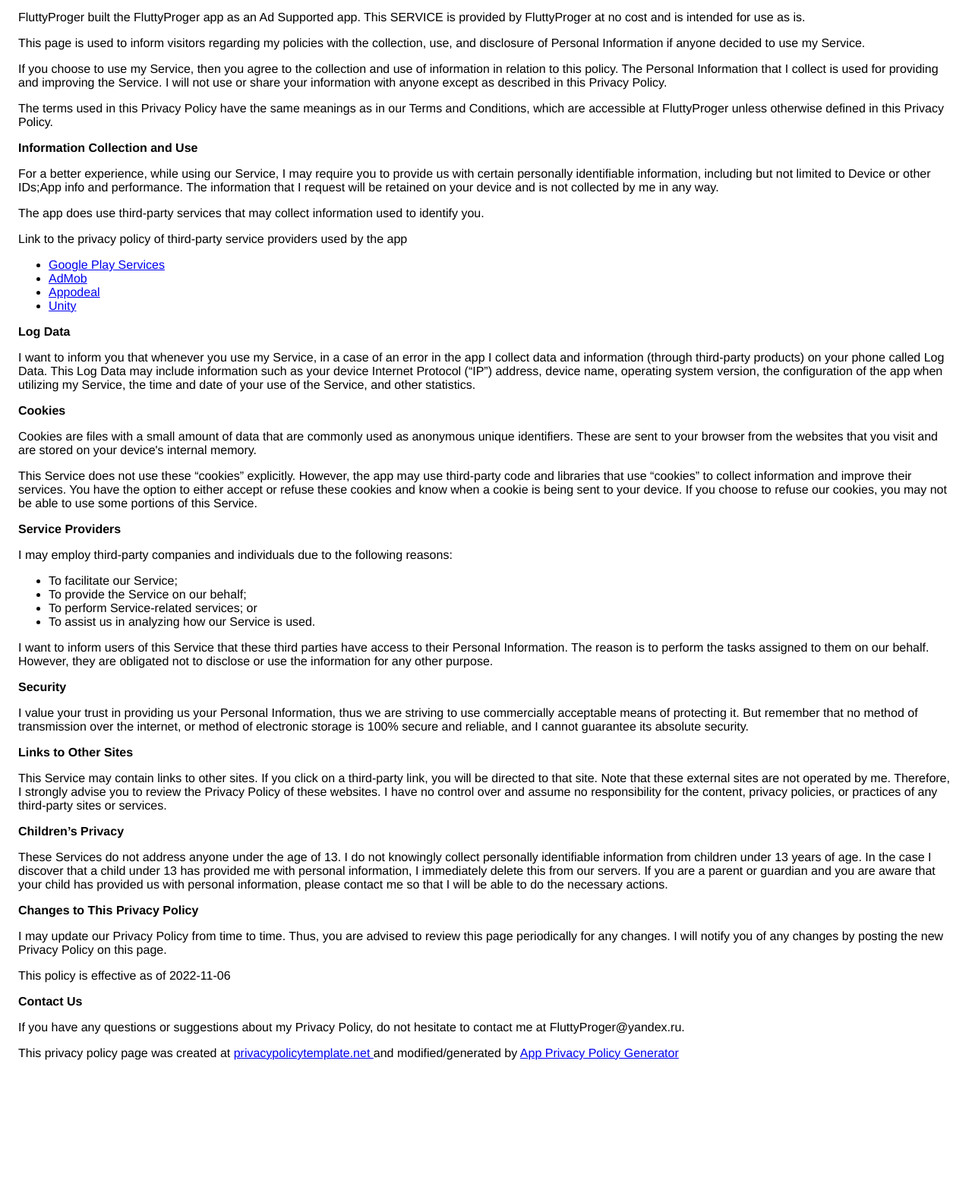
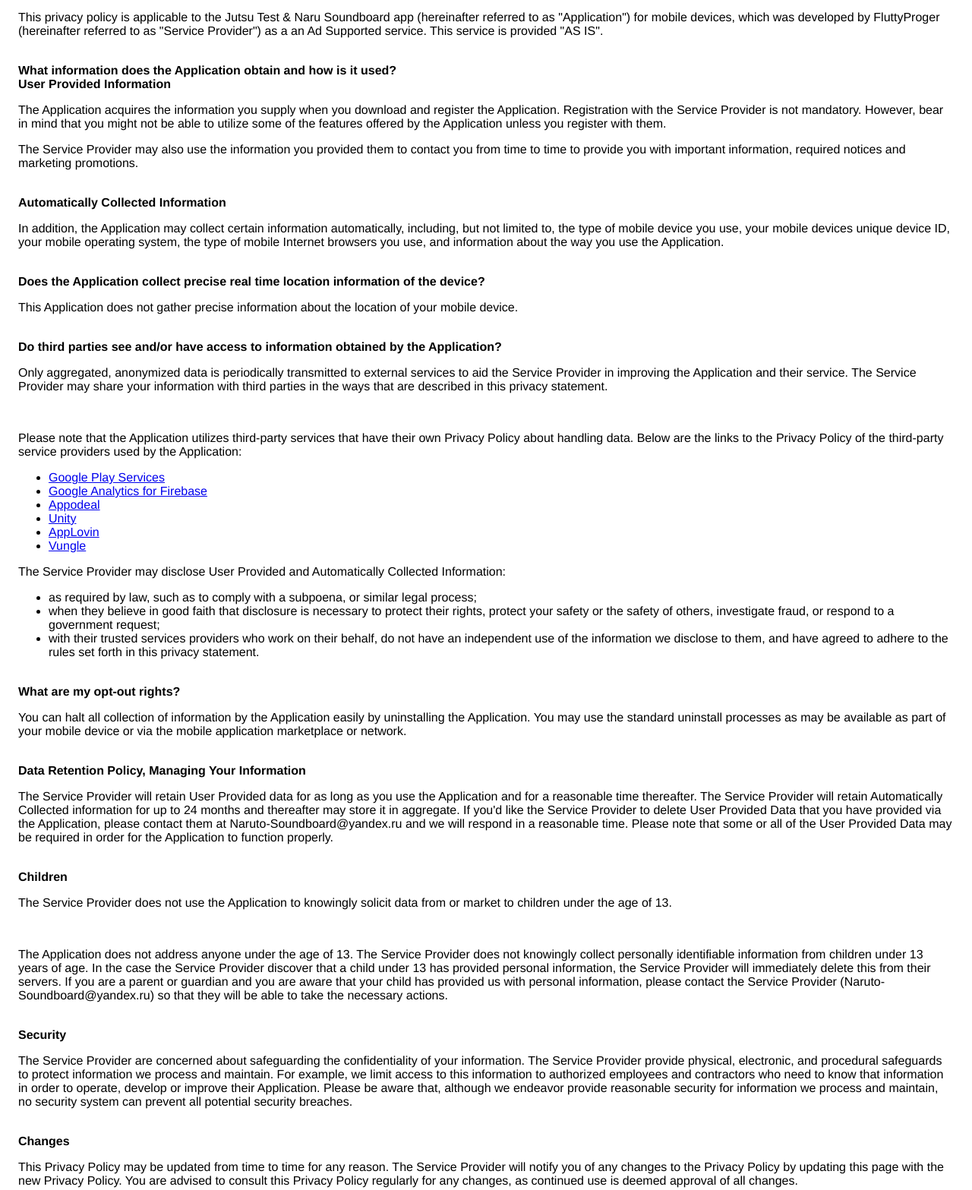
Before and after one commit to FluttyProger/FluttyProger.github.io, a plain HTML site: page index.html in a window 1280 px wide. Shown: the part 44-1611 px from the top of the page at 76% size. Before the commit the page ends 1480 px from the top, so only its background shows below. Drawn offline with Linux system fonts and the light colour scheme.

Commit message:
Update index.html

```diff
--- a/index.html
+++ b/index.html
@@ -1,109 +1,79 @@
 <!DOCTYPE html>
 <html>
+
 <head>
 	<meta charset='utf-8'>
 	<meta name='viewport' content='width=device-width'>
 	<title>Privacy Policy</title>
-      <style> body { font-family: 'Helvetica Neue', Helvetica, Arial, sans-serif; padding:1em; } </style>
+	<style>
+	body {
+		font-family: 'Helvetica Neue', Helvetica, Arial, sans-serif;
+		padding: 1em;
+	}
+	</style>
 </head>
-    <body>
-    <strong>Privacy Policy</strong> <p>
-                  FluttyProger built the FluttyProger app as
-                  an Ad Supported app. This SERVICE is provided by
-                  FluttyProger at no cost and is intended for use as
-                  is.
-                </p> <p>
-                  This page is used to inform visitors regarding my
-                  policies with the collection, use, and disclosure of Personal
-                  Information if anyone decided to use my Service.
-                </p> <p>
-                  If you choose to use my Service, then you agree to
-                  the collection and use of information in relation to this
-                  policy. The Personal Information that I collect is
-                  used for providing and improving the Service. I will not use or share your information with
-                  anyone except as described in this Privacy Policy.
-                </p> <p>
-                  The terms used in this Privacy Policy have the same meanings
-                  as in our Terms and Conditions, which are accessible at
-                  FluttyProger unless otherwise defined in this Privacy Policy.
-                </p> <p><strong>Information Collection and Use</strong></p> <p>
-                  For a better experience, while using our Service, I
-                  may require you to provide us with certain personally
-                  identifiable information, including but not limited to Device or other IDs;App info and performance. The information that
-                  I request will be retained on your device and is not collected by me in any way.
-                </p> <div bis_skin_checked="1"><p>
-                    The app does use third-party services that may collect
-                    information used to identify you.
-                  </p> <p>
-                    Link to the privacy policy of third-party service providers used
-                    by the app
-                  </p> <ul><li><a href="https://www.google.com/policies/privacy/" target="_blank" rel="noopener noreferrer" bis_skin_checked="1">Google Play Services</a></li><li><a href="https://support.google.com/admob/answer/6128543?hl=en" target="_blank" rel="noopener noreferrer">AdMob</a></li><!----><!----><!----><!----><!----><!----><!----><li><a href="https://www.appodeal.com/home/privacy-policy/" target="_blank" rel="noopener noreferrer">Appodeal</a></li><!----><li><a href="https://unity3d.com/legal/privacy-policy" target="_blank" rel="noopener noreferrer">Unity</a></li><!----><!----><!----><!----><!----><!----><!----><!----><!----><!----><!----><!----><!----><!----><!----><!----></ul></div> <p><strong>Log Data</strong></p> <p>
-                  I want to inform you that whenever you
-                  use my Service, in a case of an error in the app
-                  I collect data and information (through third-party
-                  products) on your phone called Log Data. This Log Data may
-                  include information such as your device Internet Protocol
-                  (“IP”) address, device name, operating system version, the
-                  configuration of the app when utilizing my Service,
-                  the time and date of your use of the Service, and other
-                  statistics.
-                </p> <p><strong>Cookies</strong></p> <p>
-                  Cookies are files with a small amount of data that are
-                  commonly used as anonymous unique identifiers. These are sent
-                  to your browser from the websites that you visit and are
-                  stored on your device's internal memory.
-                </p> <p>
-                  This Service does not use these “cookies” explicitly. However,
-                  the app may use third-party code and libraries that use
-                  “cookies” to collect information and improve their services.
-                  You have the option to either accept or refuse these cookies
-                  and know when a cookie is being sent to your device. If you
-                  choose to refuse our cookies, you may not be able to use some
-                  portions of this Service.
-                </p> <p><strong>Service Providers</strong></p> <p>
-                  I may employ third-party companies and
-                  individuals due to the following reasons:
-                </p> <ul><li>To facilitate our Service;</li> <li>To provide the Service on our behalf;</li> <li>To perform Service-related services; or</li> <li>To assist us in analyzing how our Service is used.</li></ul> <p>
-                  I want to inform users of this Service
-                  that these third parties have access to their Personal
-                  Information. The reason is to perform the tasks assigned to
-                  them on our behalf. However, they are obligated not to
-                  disclose or use the information for any other purpose.
-                </p> <p><strong>Security</strong></p> <p>
-                  I value your trust in providing us your
-                  Personal Information, thus we are striving to use commercially
-                  acceptable means of protecting it. But remember that no method
-                  of transmission over the internet, or method of electronic
-                  storage is 100% secure and reliable, and I cannot
-                  guarantee its absolute security.
-                </p> <p><strong>Links to Other Sites</strong></p> <p>
-                  This Service may contain links to other sites. If you click on
-                  a third-party link, you will be directed to that site. Note
-                  that these external sites are not operated by me.
-                  Therefore, I strongly advise you to review the
-                  Privacy Policy of these websites. I have
-                  no control over and assume no responsibility for the content,
-                  privacy policies, or practices of any third-party sites or
-                  services.
-                </p> <p><strong>Children’s Privacy</strong></p> <div bis_skin_checked="1"><p>
-                    These Services do not address anyone under the age of 13.
-                    I do not knowingly collect personally
-                    identifiable information from children under 13 years of age. In the case
-                    I discover that a child under 13 has provided
-                    me with personal information, I immediately
-                    delete this from our servers. If you are a parent or guardian
-                    and you are aware that your child has provided us with
-                    personal information, please contact me so that
-                    I will be able to do the necessary actions.
-                  </p></div> <!----> <p><strong>Changes to This Privacy Policy</strong></p> <p>
-                  I may update our Privacy Policy from
-                  time to time. Thus, you are advised to review this page
-                  periodically for any changes. I will
-                  notify you of any changes by posting the new Privacy Policy on
-                  this page.
-                </p> <p>This policy is effective as of 2022-11-06</p> <p><strong>Contact Us</strong></p> <p>
-                  If you have any questions or suggestions about my
-                  Privacy Policy, do not hesitate to contact me at FluttyProger@yandex.ru.
-                </p> <p>This privacy policy page was created at <a href="https://privacypolicytemplate.net" target="_blank" rel="noopener noreferrer" bis_skin_checked="1">privacypolicytemplate.net </a>and modified/generated by <a href="https://app-privacy-policy-generator.nisrulz.com/" target="_blank" rel="noopener noreferrer" bis_skin_checked="1">App Privacy Policy Generator</a></p>
+
+<body> <strong>Privacy Policy</strong>
+	<p>This privacy policy is applicable to the Jutsu Test &amp; Naru Soundboard app (hereinafter referred to as "Application") for mobile devices, which was developed by FluttyProger (hereinafter referred to as "Service Provider") as a an Ad Supported service. This service is provided "AS IS".</p>
+	<br><strong>What information does the Application obtain and how is it used?</strong>
+	<br><strong>User Provided Information</strong>
+	<p>The Application acquires the information you supply when you download and register the Application. Registration with the Service Provider is not mandatory. However, bear in mind that you might not be able to utilize some of the features offered by the Application unless you register with them.</p>
+	<p>The Service Provider may also use the information you provided them to contact you from time to time to provide you with important information, required notices and marketing promotions.</p>
+	<br><strong>Automatically Collected Information</strong>
+	<p>In addition, the Application may collect certain information automatically, including, but not limited to, the type of mobile device you use, your mobile devices unique device ID, your mobile operating system, the type of mobile Internet browsers you use, and information about the way you use the Application.</p>
+	<br><strong>Does the Application collect precise real time location information of the device?</strong>
+	<p>This Application does not gather precise information about the location of your mobile device.</p>
+	<div style="display: none;">
+		<p>This Application collects your device's location, which helps the Service Provider determine your approximate geographical location and make use of in below ways:</p>
+		<ul>
+			<li>Geolocation Services: The Service Provider utilizes location data to provide features such as personalized content, relevant recommendations, and location-based services.</li>
+			<li>Analytics and Improvements: Aggregated and anonymized location data helps the Service Provider to analyze user behavior, identify trends, and improve the overall performance and functionality of the Application.</li>
+			<li>Third-Party Services: Periodically, the Service Provider may transmit anonymized location data to external services. These services assist them in enhancing the Application and optimizing their offerings.</li>
+		</ul>
+	</div>
+	<br><strong>Do third parties see and/or have access to information obtained by the Application?</strong>
+	<p>Only aggregated, anonymized data is periodically transmitted to external services to aid the Service Provider in improving the Application and their service. The Service Provider may share your information with third parties in the ways that are described in this privacy statement.</p>
+	<div>
+		<br>
+		<p>Please note that the Application utilizes third-party services that have their own Privacy Policy about handling data. Below are the links to the Privacy Policy of the third-party service providers used by the Application:</p>
+		<ul>
+			<li><a href="https://www.google.com/policies/privacy/" target="_blank" rel="noopener noreferrer">Google Play Services</a></li>
+			<li><a href="https://firebase.google.com/support/privacy" target="_blank" rel="noopener noreferrer">Google Analytics for Firebase</a></li>
+			<li><a href="https://www.appodeal.com/home/privacy-policy/" target="_blank" rel="noopener noreferrer">Appodeal</a></li>
+			<li><a href="https://unity3d.com/legal/privacy-policy" target="_blank" rel="noopener noreferrer">Unity</a></li>
+			<li><a href="https://www.applovin.com/privacy/" target="_blank" rel="noopener noreferrer">AppLovin</a></li>
+			<li><a href="https://vungle.com/privacy/" target="_blank" rel="noopener noreferrer">Vungle</a></li>
+		</ul>
+	</div>
+	<p>The Service Provider may disclose User Provided and Automatically Collected Information:</p>
+	<ul>
+		<li>as required by law, such as to comply with a subpoena, or similar legal process;</li>
+		<li>when they believe in good faith that disclosure is necessary to protect their rights, protect your safety or the safety of others, investigate fraud, or respond to a government request;</li>
+		<li>with their trusted services providers who work on their behalf, do not have an independent use of the information we disclose to them, and have agreed to adhere to the rules set forth in this privacy statement.</li>
+	</ul>
+	<p></p>
+	<br><strong>What are my opt-out rights?</strong>
+	<p>You can halt all collection of information by the Application easily by uninstalling the Application. You may use the standard uninstall processes as may be available as part of your mobile device or via the mobile application marketplace or network.</p>
+	<br><strong>Data Retention Policy, Managing Your Information</strong>
+	<p>The Service Provider will retain User Provided data for as long as you use the Application and for a reasonable time thereafter. The Service Provider will retain Automatically Collected information for up to 24 months and thereafter may store it in aggregate. If you'd like the Service Provider to delete User Provided Data that you have provided via the Application, please contact them at Naruto-Soundboard@yandex.ru and we will respond in a reasonable time. Please note that some or all of the User Provided Data may be required in order for the Application to function properly.</p>
+	<br><strong>Children</strong>
+	<p>The Service Provider does not use the Application to knowingly solicit data from or market to children under the age of 13.</p>
+	<div>
+		<br>
+		<p>The Application does not address anyone under the age of 13. The Service Provider does not knowingly collect personally identifiable information from children under 13 years of age. In the case the Service Provider discover that a child under 13 has provided personal information, the Service Provider will immediately delete this from their servers. If you are a parent or guardian and you are aware that your child has provided us with personal information, please contact the Service Provider (Naruto-Soundboard@yandex.ru) so that they will be able to take the necessary actions.</p>
+	</div>
+	<br><strong>Security</strong>
+	<p>The Service Provider are concerned about safeguarding the confidentiality of your information. The Service Provider provide physical, electronic, and procedural safeguards to protect information we process and maintain. For example, we limit access to this information to authorized employees and contractors who need to know that information in order to operate, develop or improve their Application. Please be aware that, although we endeavor provide reasonable security for information we process and maintain, no security system can prevent all potential security breaches.</p>
+	<br><strong>Changes</strong>
+	<p>This Privacy Policy may be updated from time to time for any reason. The Service Provider will notify you of any changes to the Privacy Policy by updating this page with the new Privacy Policy. You are advised to consult this Privacy Policy regularly for any changes, as continued use is deemed approval of all changes.</p>
+	<br>
+	<p>This privacy policy is effective as of 2024-05-08</p>
+	<br><strong>Your Consent</strong>
+	<p>By using the Application, you are giving your consent to the Service Provider processing of your information as set forth in this Privacy Policy now and as amended by us. "Processing,” means using cookies on a computer/hand held device or using or touching information in any way, including, but not limited to, collecting, storing, deleting, using, combining and disclosing information.</p>
+	<br><strong>Contact us</strong>
+	<p>If you have any questions regarding privacy while using the Application, or have questions about the practices, please contact the Service Provider via email at Naruto-Soundboard@yandex.ru.</p>
+	<hr>
+	<p>This privacy policy page was generated by <a href="https://app-privacy-policy-generator.nisrulz.com/" target="_blank" rel="noopener noreferrer">App Privacy Policy Generator</a></p>
 </body>
+
 </html>
```
Lines whose indentation alone changed are shown as unchanged.
